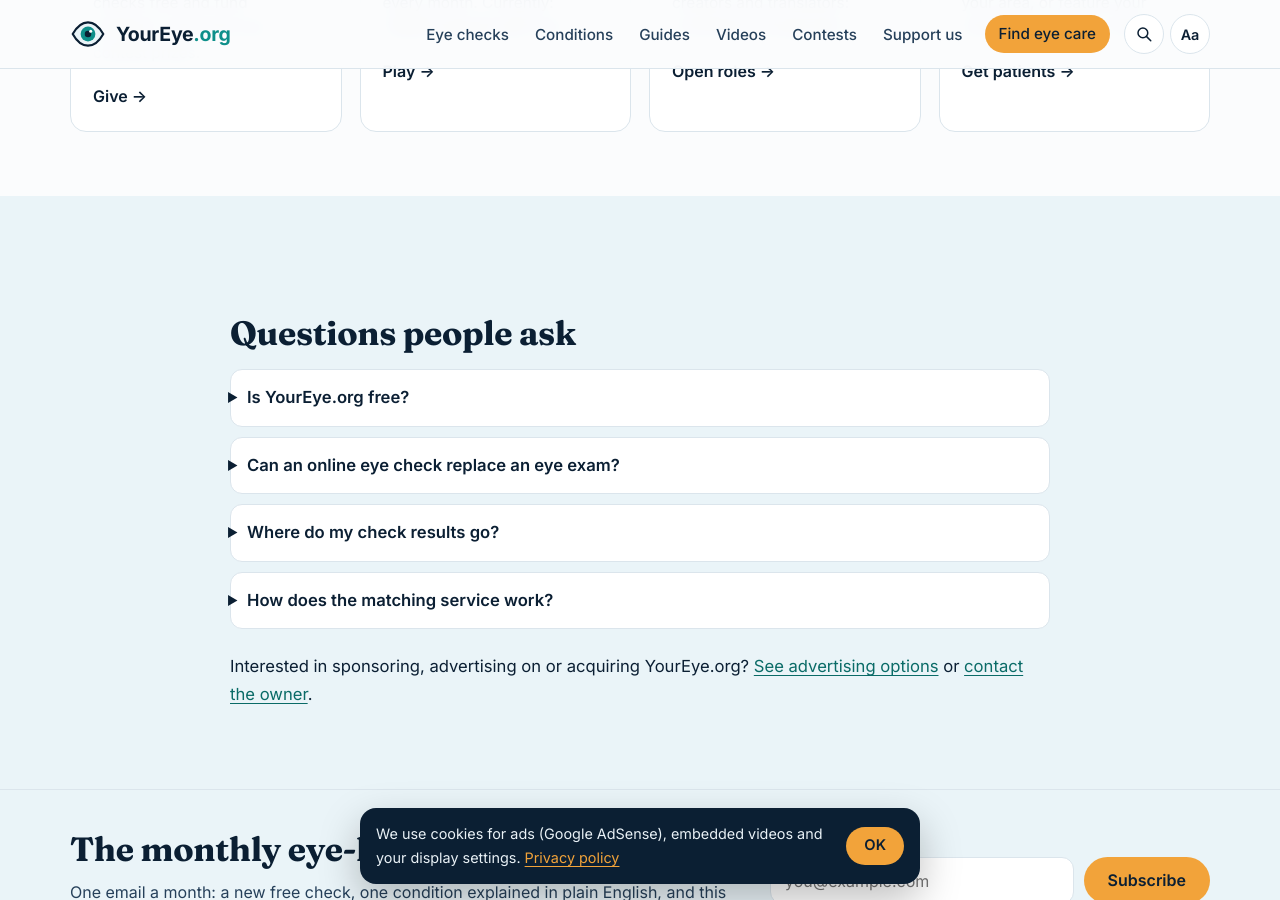
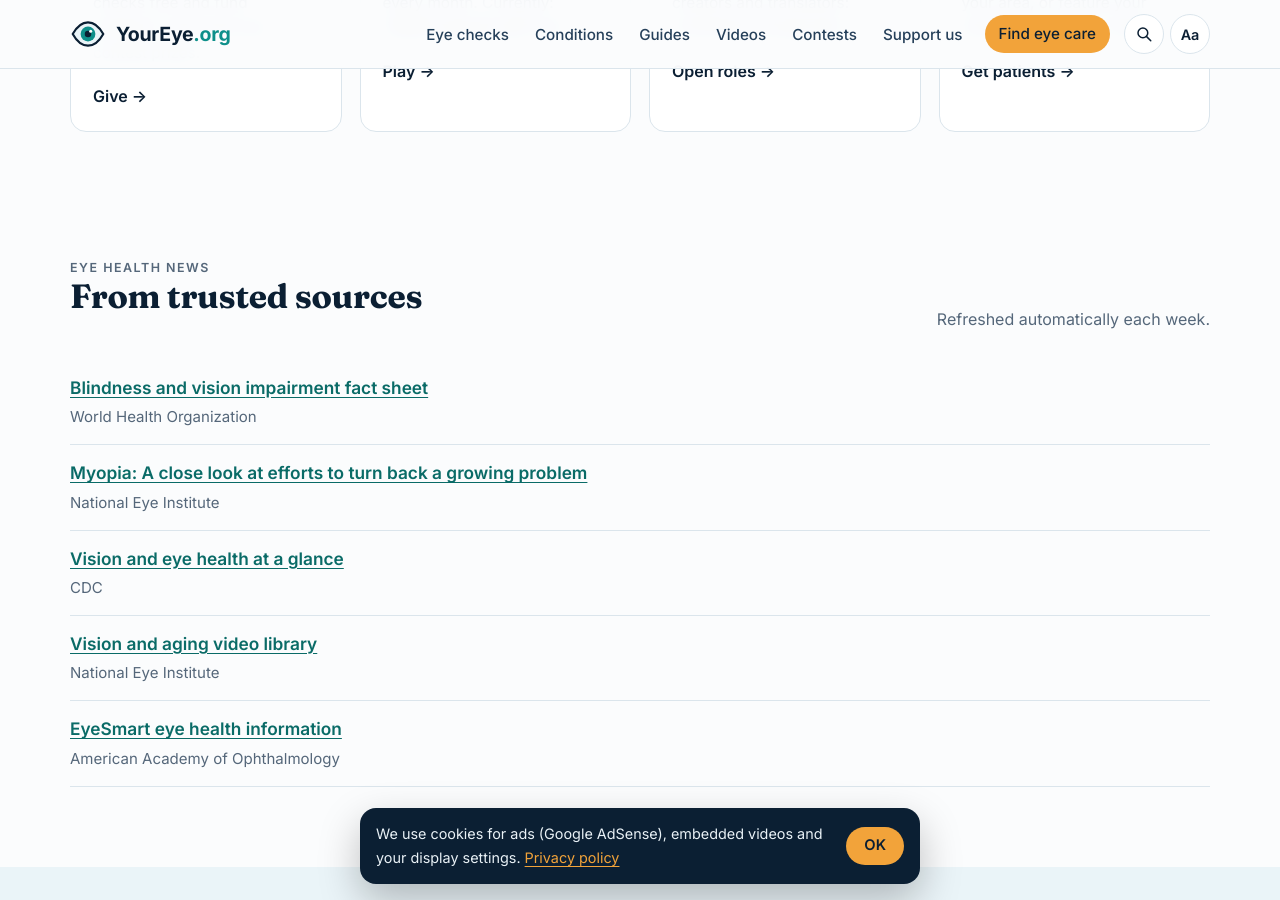
Before and after one commit to WEBWORKSA1/youreye-org, a Jekyll site: the page built from index.html, in a window 1280 px wide and 900 px high, scrolled down 4726 px. Built offline with Jekyll 4.4.1, drawn with Linux system fonts in a browser that asks for light colours.

Commit message:
Home: add weekly news section and fix child glyph
Co-Authored-By: Claude Opus 5.5 <noreply@anthropic.com>
Claude-Session: https://claude.ai/code/session_01CLEd6BooQeNUJe8LHMctJL

```diff
--- a/index.html
+++ b/index.html
@@ -54,7 +54,7 @@ faq:
       <a class="need" href="conditions/pink-eye.html"><span class="glyph" aria-hidden="true">●</span><span>Red, itchy or sticky eye<small>Pink eye guide</small></span></a>
       <a class="need chip-urgent" href="conditions/floaters-and-flashes.html"><span class="glyph" aria-hidden="true">!</span><span>New floaters or flashes<small>Could be urgent</small></span></a>
       <a class="need" href="tools/lasik-quiz.html"><span class="glyph" aria-hidden="true">✓</span><span>Thinking about LASIK<small>Candidacy quiz</small></span></a>
-      <a class="need" href="tools/myopia-risk.html"><span class="glyph" aria-hidden="true">◔</span><span>My child's eyesight<small>Myopia risk check</small></span></a>
+      <a class="need" href="tools/myopia-risk.html"><span class="glyph" aria-hidden="true">Jr</span><span>My child's eyesight<small>Myopia risk check</small></span></a>
     </div>
   </div>
 </section>
@@ -153,6 +153,13 @@ faq:
   </div>
 </section>
 
+<section class="section">
+  <div class="wrap">
+    <div class="sec-head"><div><p class="eyebrow">Eye health news</p><h2>From trusted sources</h2></div><p>Refreshed automatically each week.</p></div>
+    <ul class="results-list">{% for n in site.data.news limit: 6 %}<li><a href="{{ n.url }}" target="_blank" rel="noopener">{{ n.title }}</a><p>{{ n.source }}</p></li>{% endfor %}</ul>
+  </div>
+</section>
+
 <section class="section section-sky">
   <div class="wrap prose" style="max-width:860px">
     {% include faq.html %}
```
